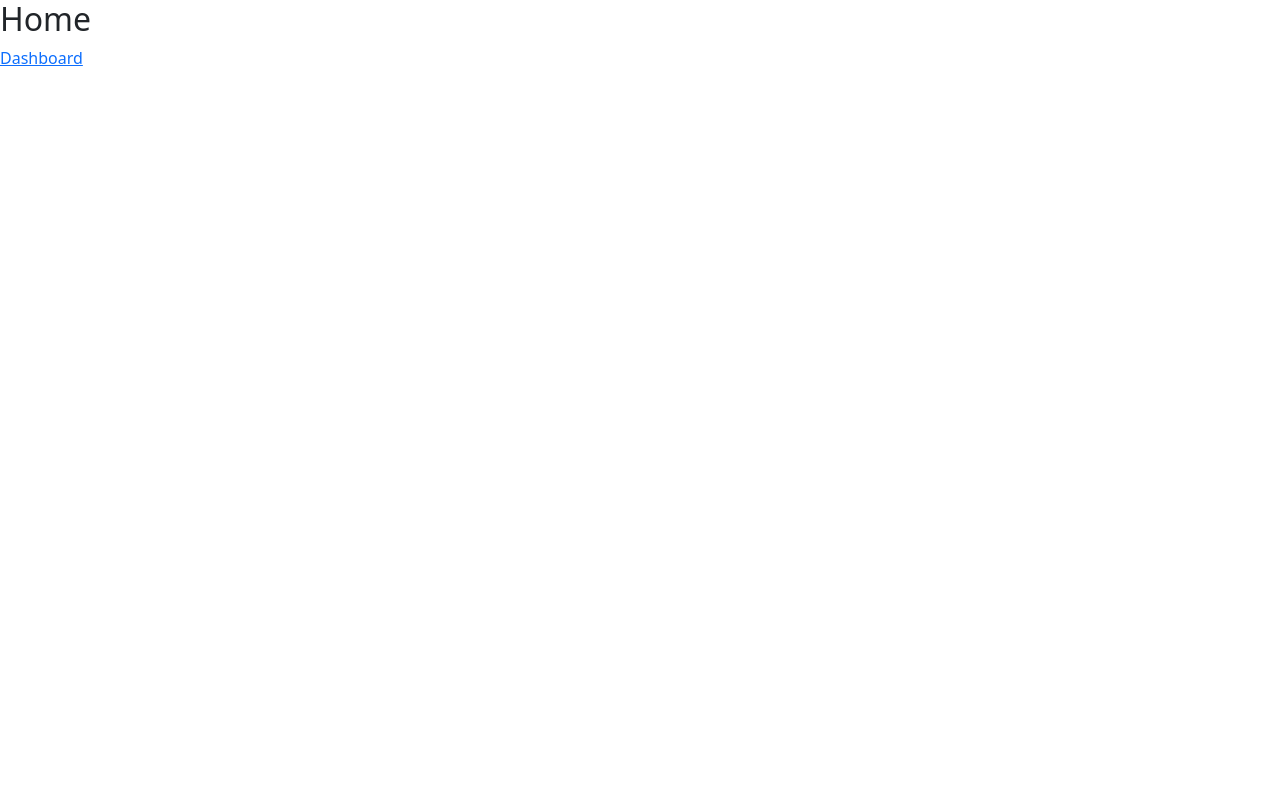
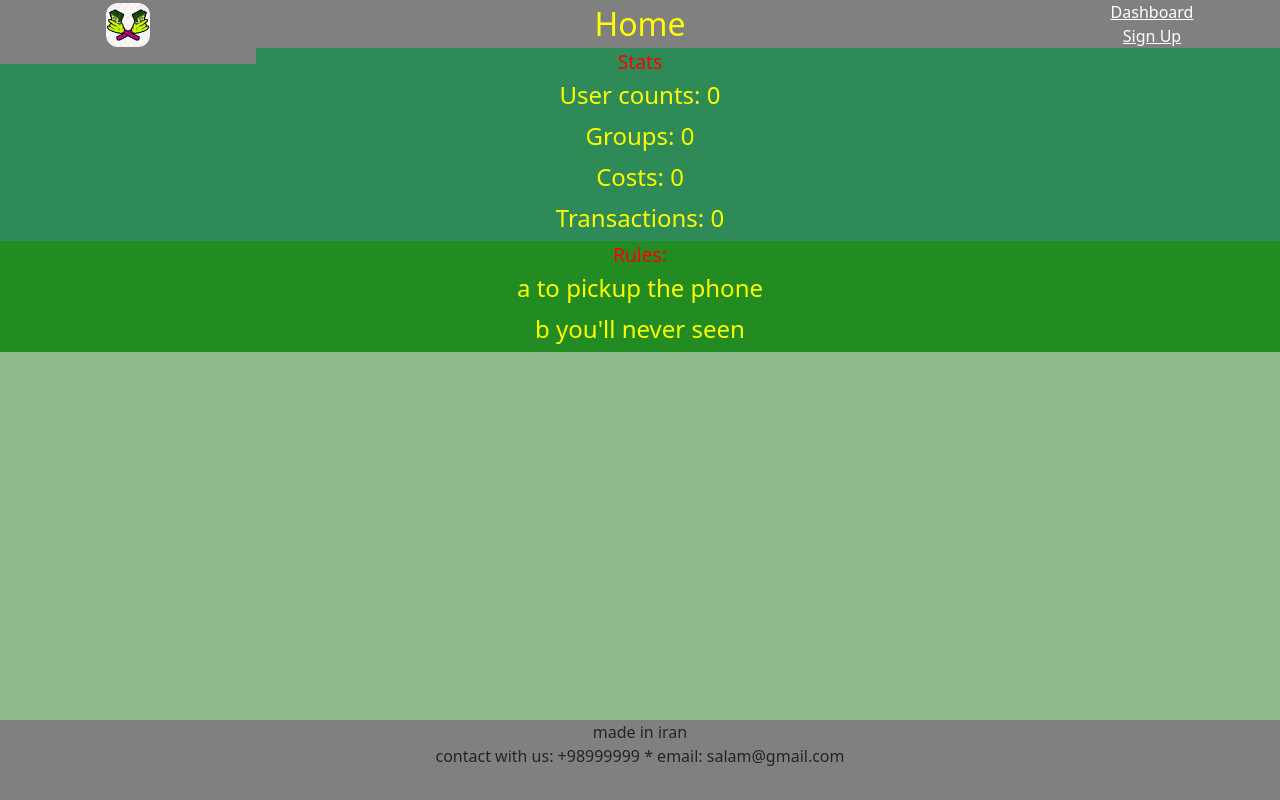
Before and after one commit to Ununennium119/Dungy, a Django app: page / in a window 1280 px wide. Before the commit the page is almost empty. Run offline with Django 4.2, Linux system fonts and the light colour scheme; data that the repository does not hold is empty; some libraries are stand-ins or nearby versions.

Commit message:
feat(home): add better html and css

```diff
--- /dev/null
+++ b/static/css/home.css
@@ -0,0 +1,84 @@
+
+header {
+    color: yellow;
+    font-size: xx-large;
+    text-align: center;
+    margin-left: 20%;
+    float: left;
+    background-color: gray;
+    width: 60%;
+    height: 10%;
+
+}
+
+.links {
+    color: white;
+}
+
+.links:hover {
+    background-color: darkgray;
+    border-radius: 15px;
+    border: 3px solid darkgray;
+}
+
+.logo {
+    float: left;
+    width: 20%;
+    position: absolute;
+    background-color: gray;
+    height: 8%;
+}
+
+.image {
+    width: 50px;
+    height: 50px;
+    border-radius: 15px;
+    border: 3px solid gray;
+}
+
+.header-menu {
+    color: white;
+    text-align: center;
+    background-color: gray;
+    float: right;
+    width: 20%;
+    height: 10%;
+}
+
+body {
+    background-color: darkseagreen;
+    text-align: center;
+    height: 70%;
+}
+.stats {
+    background-color: seagreen;
+}
+.rules {
+    background-color: forestgreen;
+}
+.item-head {
+    color: red;
+    font-size: larger;
+}
+.item-stat {
+    color: yellow;
+    font-size: x-large;
+    flex: available;
+    padding-bottom: 5px;
+}
+
+.item-stat:hover {
+    background-color: darkgreen;
+    border-radius: 15px;
+    border: 3px solid darkgreen;
+}
+
+footer {
+    background-color: gray;
+    width: 100%;
+    height: 10%;
+    text-align: center;
+    bottom: 0;
+    position: absolute;
+    vertical-align: bottom;
+}
--- a/templates/home.html
+++ b/templates/home.html
@@ -1,8 +1,50 @@
 {% extends 'base.html' %}
+{% load static %}
+
+{% block header_refrences %}
+    <link rel="stylesheet" href="{% static 'css/home.css' %}">
+{% endblock %}
 
 {% block title %}Dungy{% endblock %}
 
 {% block content %}
-    <h2>Home</h2>
-    <a href="{% url 'dashboard' %}">Dashboard</a>
+    <div>
+        <header>Home</header>
+        <div class="header-menu">
+            <div>
+                <a class="links" href="{% url 'dashboard' %}">Dashboard</a>
+            </div>
+            <div>
+                <a class="links" href="{% url 'register' %}">Sign Up</a>
+            </div>
+        </div>
+        <div class="logo">
+            <a href="{% url 'home' %}"><img class="image" src="../static/images/splitwise_logo.jpg"> </a>
+        </div>
+    </div>
+    <body>
+    <div class="stats">
+        <label class="item-head">Stats</label>
+        <br>
+        <label class="item-stat">User counts: {{ users_count }}</label>
+        <br>
+        <label class="item-stat">Groups: {{ groups_count }}</label>
+        <br>
+        <label class="item-stat">Costs: {{ costs }}</label>
+        <br>
+        <label class="item-stat">Transactions: {{ transactions }}</label>
+    </div>
+    <div class="rules">
+        <label class="item-head">Rules:</label>
+        <br>
+        <label class="item-stat">a to pickup the phone</label>
+        <br>
+        <label class="item-stat">b you'll never seen</label>
+    </div>
+    </body>
+    <footer>
+        made in iran
+        <br>
+        contact with us: +98999999 * email: salam@gmail.com
+    </footer>
 {% endblock %}
--- a/website/views/home_view.py
+++ b/website/views/home_view.py
@@ -1,5 +1,14 @@
 from django.views.generic import TemplateView
+from website.models import User, Group, Transaction, Cost
 
 
 class HomeView(TemplateView):
     template_name = 'home.html'
+
+    def get_context_data(self, **kwargs):
+        return {
+            "users_count": User.objects.all().count(),
+            "groups_count": Group.objects.all().count(),
+            "transactions": Transaction.objects.all().count(),
+            "costs": Cost.objects.all().count()
+        }
```
Also changed, not shown: static/images/splitwise_logo.jpg (added).
